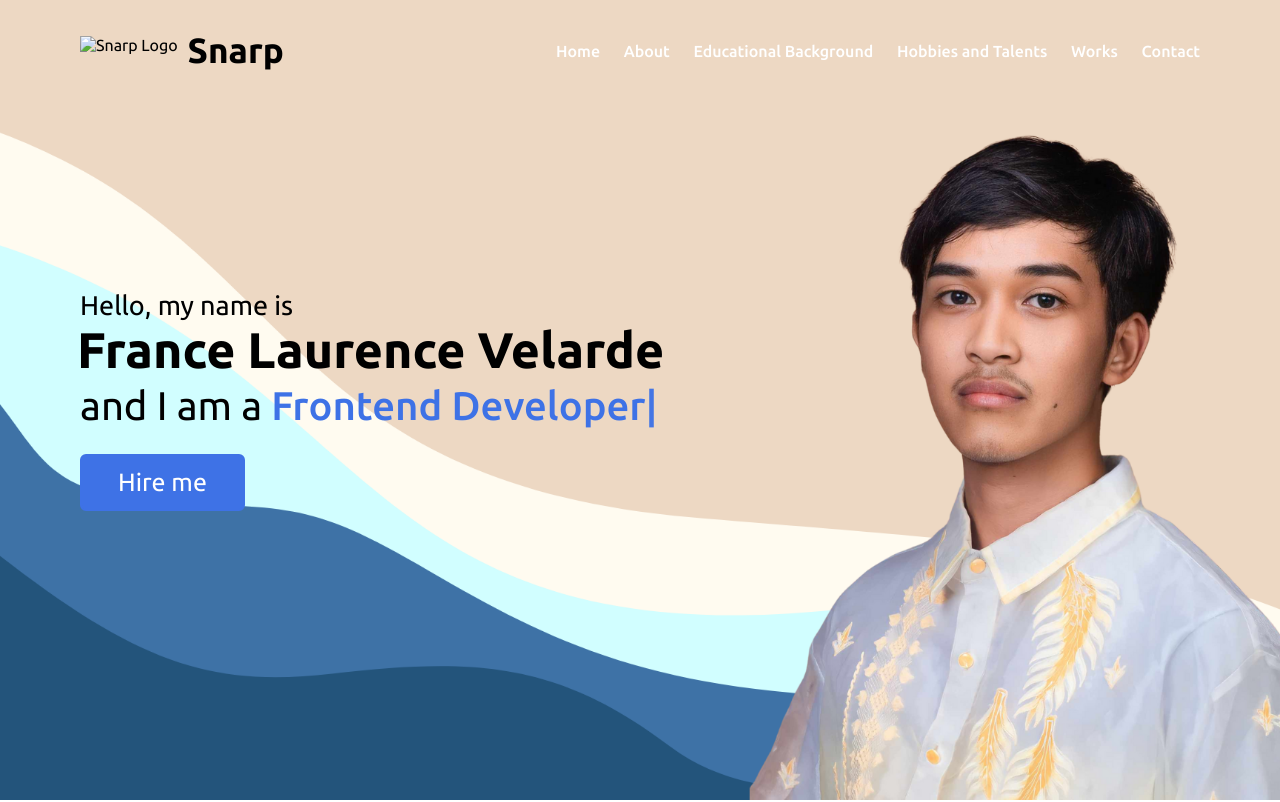
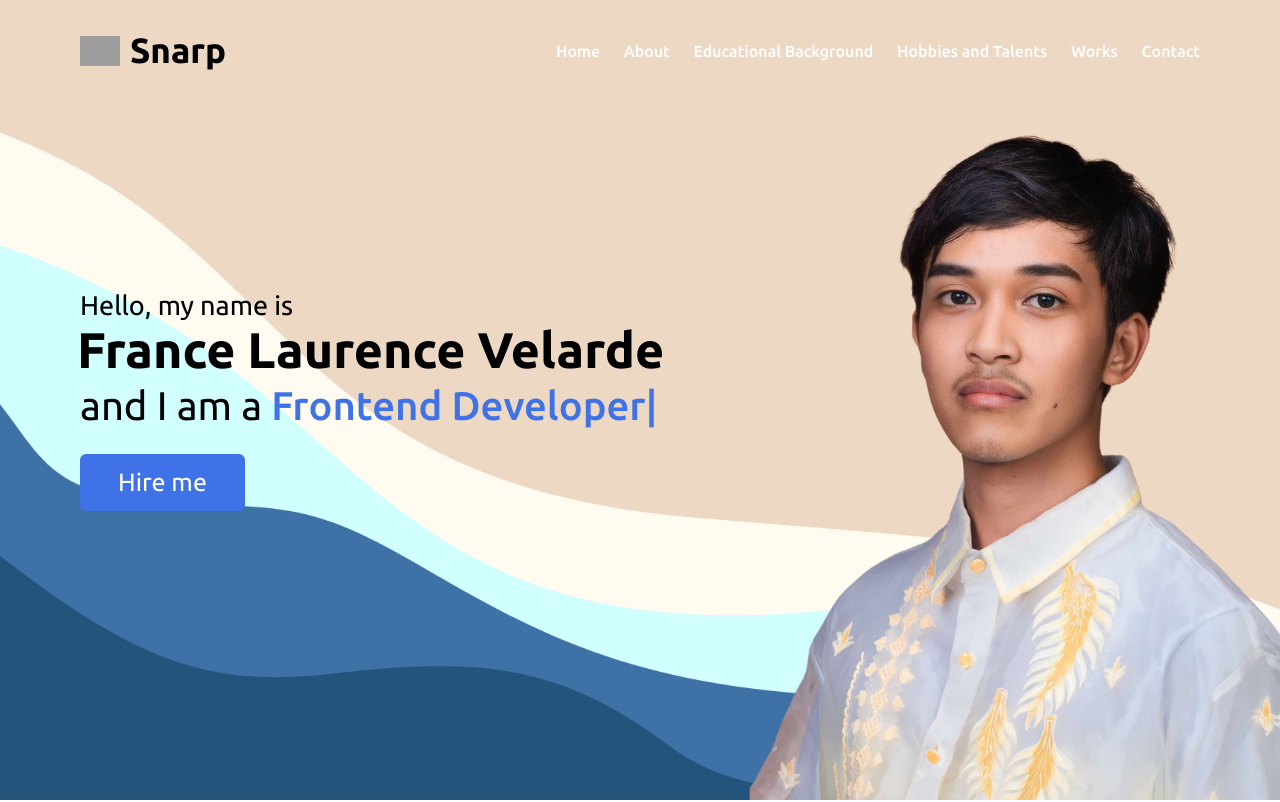
Before and after one commit to Prannsss/Snarp, a plain HTML site: page index.html in a window 1280 px wide. Shown: the top 802 px of the page. Drawn offline with nearby package versions, Linux system fonts and the light colour scheme; the site is published under a folder, as on GitHub Pages, so addresses that start at the root find nothing.

Commit message:
fixed logo

```diff
--- a/index.html
+++ b/index.html
@@ -20,7 +20,7 @@
     <nav class="navbar">
         <div class="max-width">
             <div class="logo">
-                <img src="/logo.png" alt="Snarp Logo" class="nav-logo">
+                <img src="images/logo.png" alt="Snarp Logo" class="nav-logo">
                 <a href="#"><span>Snarp</span></a>
             </div>
             <ul class="menu">
```
Also changed, not shown: 2 other files.
